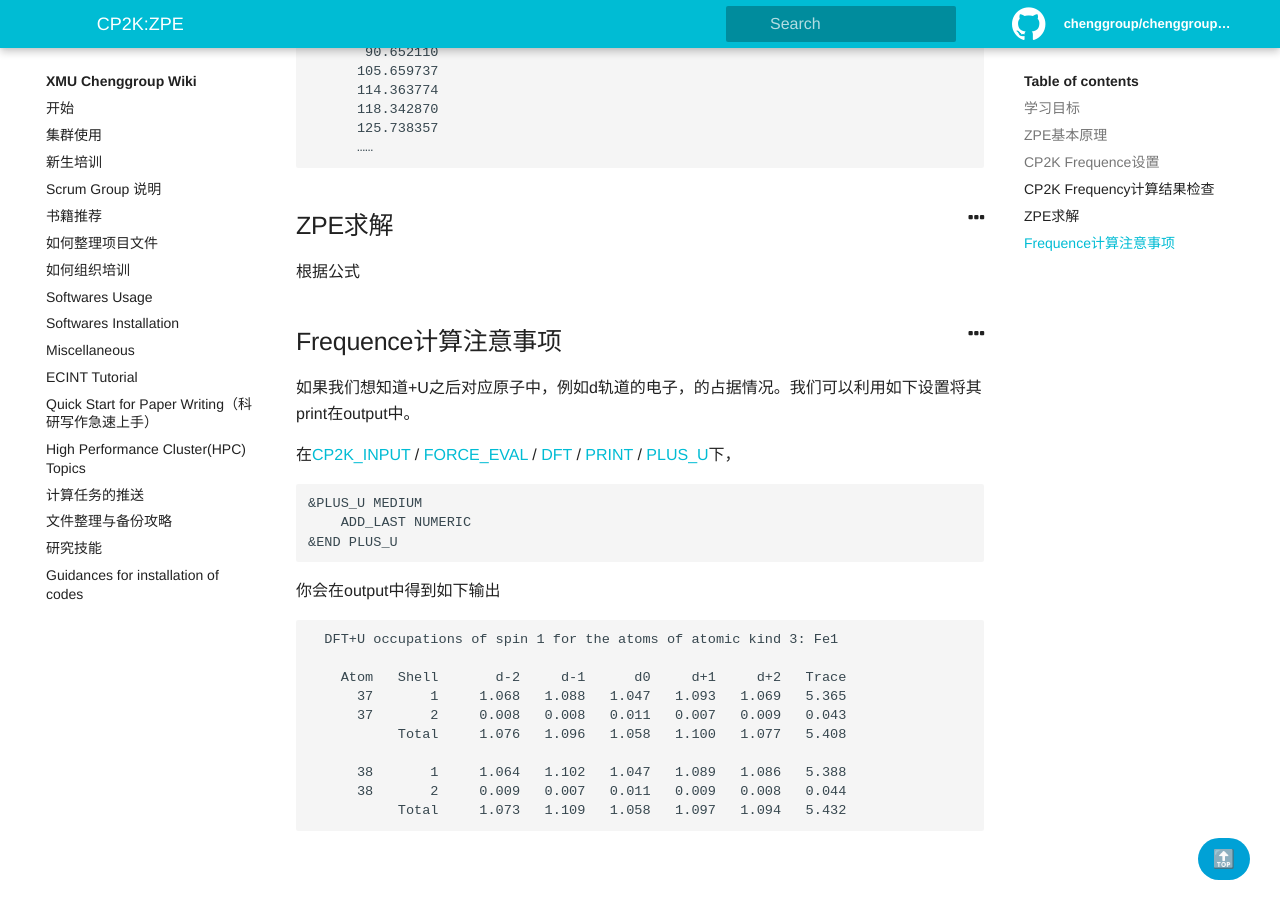
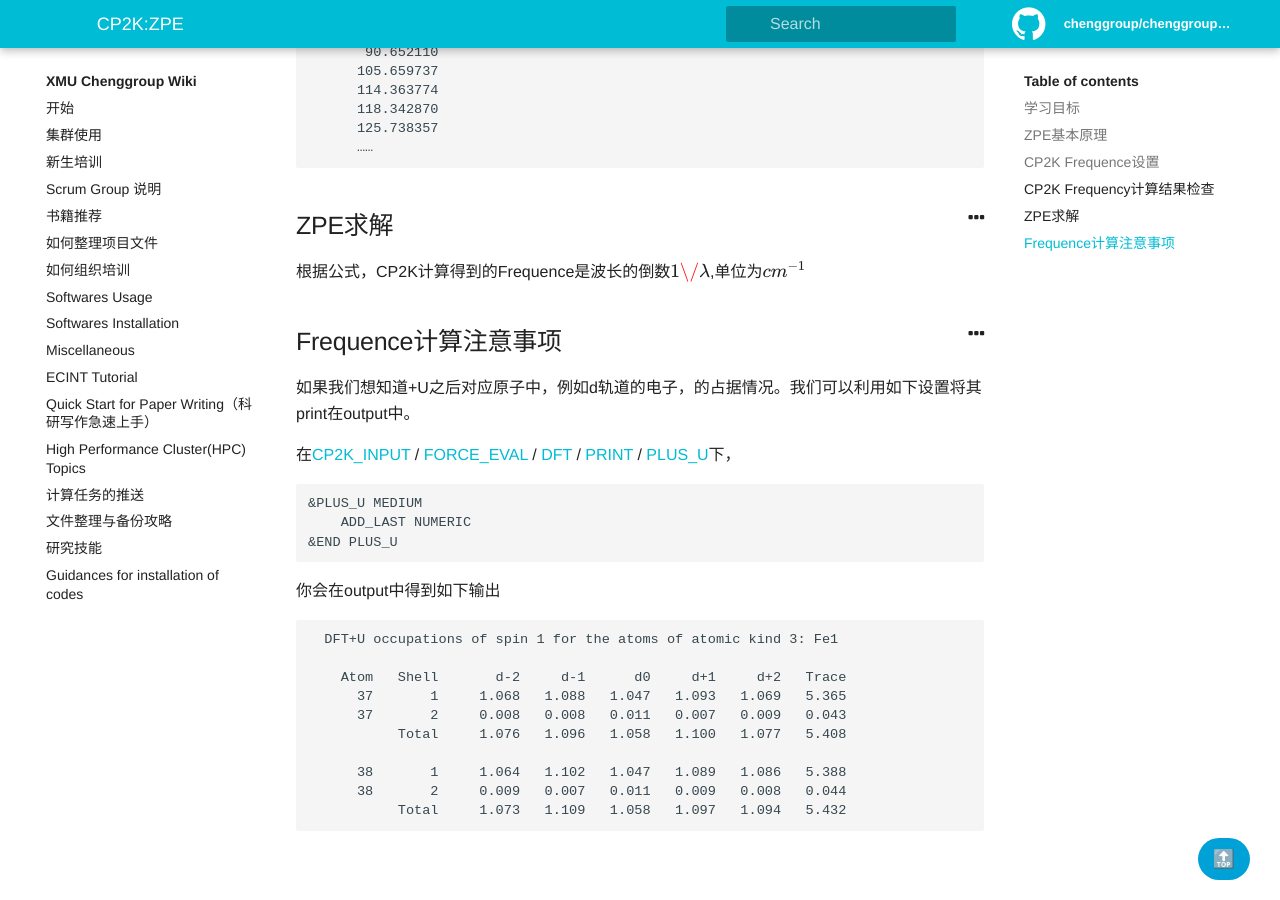
Before and after one commit to chenggroup/chenggroup.github.io, a Jekyll site: the page built from _wiki/Softwares Usage/cp2k-zpe.md, in a window 1280 px wide and 900 px high, scrolled down 1838 px. Built offline with Jekyll 4.4.1, drawn with Linux system fonts in a browser that asks for light colours; formulas are drawn with MathJax 3.

Commit message:
Update cp2k-zpe.md

````diff
--- a/_wiki/Softwares Usage/cp2k-zpe.md
+++ b/_wiki/Softwares Usage/cp2k-zpe.md
@@ -97,7 +97,7 @@ RUN_TYPE  VIBRATIONAL_ANALYSIS
 ```
 
 ## ZPE求解
-根据公式
+根据公式，CP2K计算得到的Frequence是波长的倒数$1\/\lambda$,单位为$cm^{-1}$
 
 
 
````
